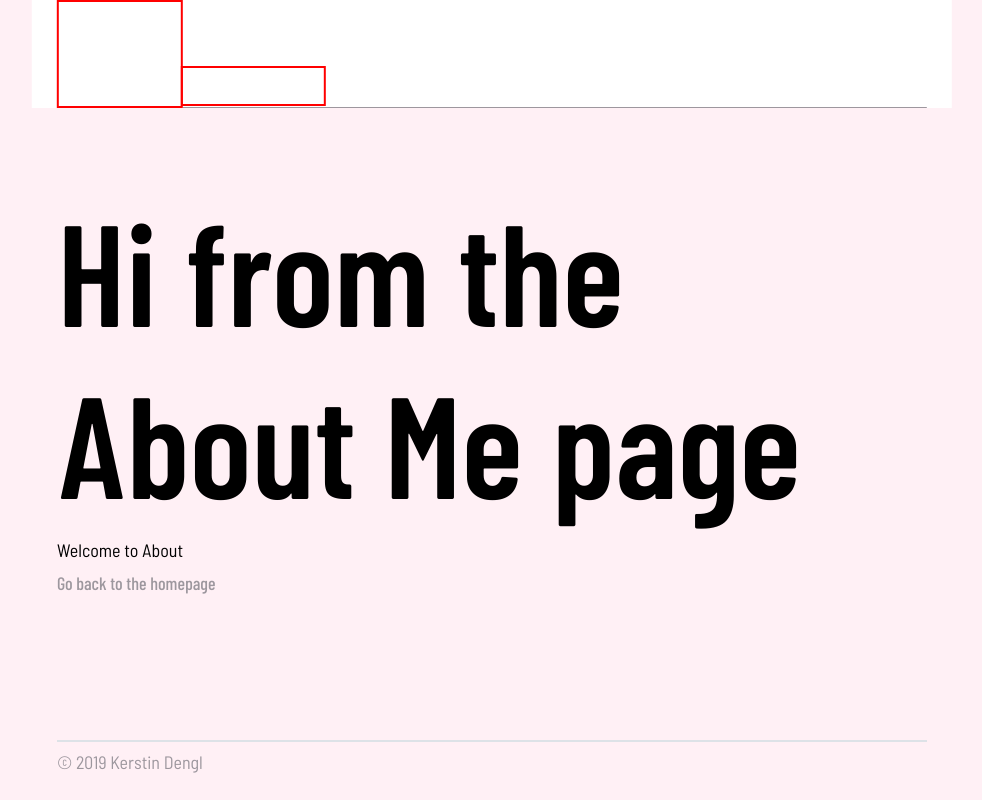
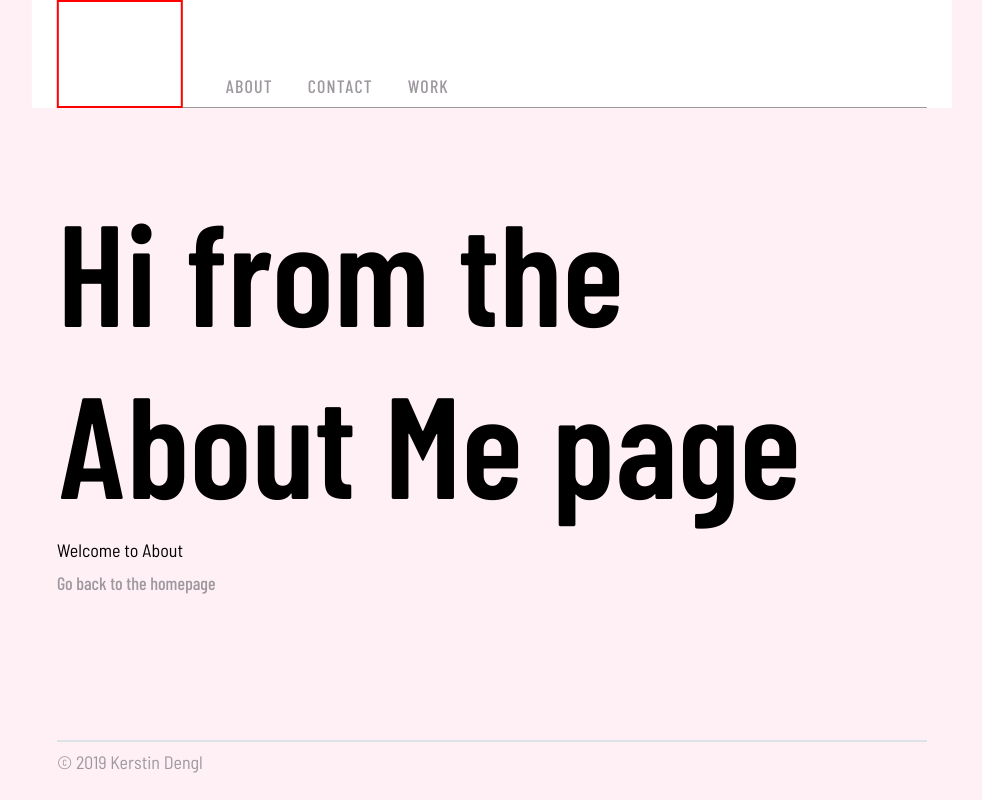
Before and after one commit to nadgerz/moppets-website, a Gatsby site: page /about in a window 1280 px wide. Shown: the whole page, without its empty margins (148-1130 px from the left). Built offline with nearby package versions, Linux system fonts and the light colour scheme; Gatsby itself is replaced by a stand-in of ours.

Commit message:
styled the regular menu

```diff
--- a/src/assets/css/components/menu.scss
+++ b/src/assets/css/components/menu.scss
@@ -2,24 +2,25 @@
 @import "../base/measurements";
 @import "../abstracts/mixins";
 
-
+// TODO: delete .toggle
 #menu-checkbox,
 .toggle {
   display: none;
 }
 
-nav {
-  a {
-    border-bottom: 0;
-  }
+  //Link {
+  //  border-bottom: 0;
+  //}
+
+.nav-branding {
+  border: 2px solid blue;
+  flex-shrink: 0;
+  position: relative;
 
   ul {
-    @include border-layout-solid;
-
     position: absolute;
-    //border: 2px solid blue;
     left: 100%;
-    bottom: 0;
+    bottom: 2px;
     padding-left: $sidebar-left-margin-right;
 
     display: flex;
@@ -27,15 +28,16 @@ nav {
     li {
       display: inline;
       margin-right: 1.5rem;
+
       color: black;
+      text-transform: uppercase;
       text-align: left;
       letter-spacing: .1rem;
       line-height: 2;
       list-style: none;
 
       a {
-        display: inline;
-        padding: .5rem .7rem;
+        padding: .5rem .7rem .4rem;
 
         &:hover {
           background: $color-highlight;
--- a/src/assets/css/layout.scss
+++ b/src/assets/css/layout.scss
@@ -86,7 +86,6 @@ header {
 
   .nav-branding {
     flex-shrink: 0;
-    position: relative;
   }
 
   .header-right {
--- a/src/components/menu.js
+++ b/src/components/menu.js
@@ -12,18 +12,21 @@ const Menu = () => (
           <li>
             <Link
               to="/about">
+              About
+              {/*{siteTitle}*/}
+            </Link>
+          </li>
+          <li>
+            <Link
+              to="/contact">
+              Contact
               {/*{siteTitle}*/}
             </Link>
           </li>
           <li>
             <Link
               to="/about">
-              {/*{siteTitle}*/}
-            </Link>
-          </li>
-          <li>
-            <Link
-              to="/about">
+              Work
               {/*{siteTitle}*/}
             </Link>
           </li>
```
